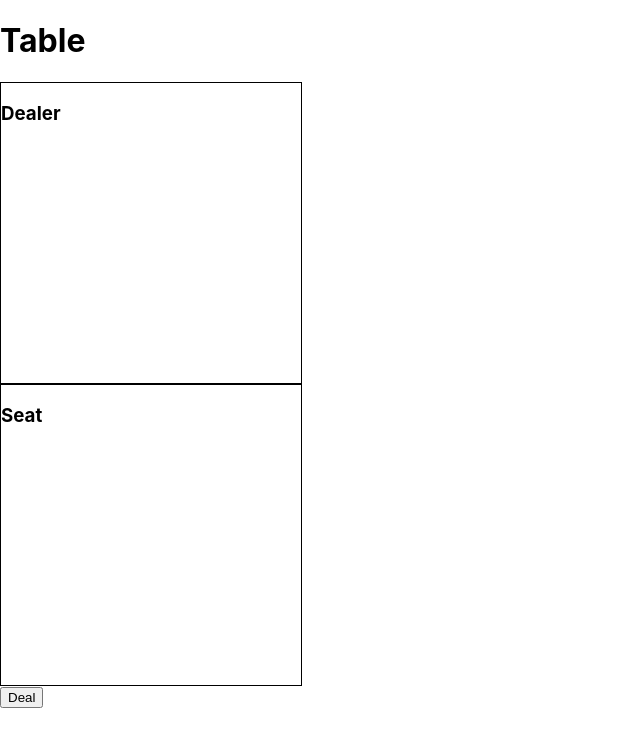
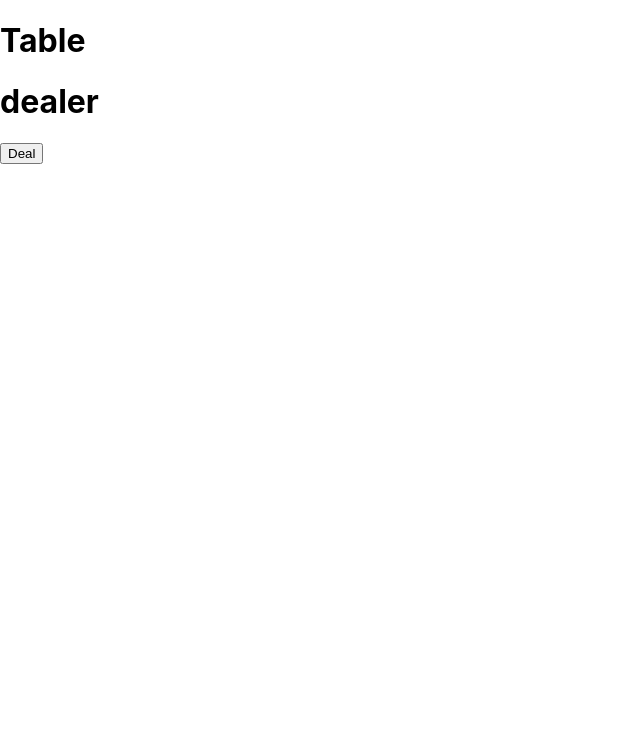
Before and after one commit to davidloesch1/BlackJack, a React (Create React App) app in the folder blackjack/: page / in a window 1280 px wide. Shown: the top 746 px of the page, without its empty margins (0-640 px from the left). Built offline with nearby package versions, Linux system fonts and the light colour scheme.

Commit message:
finally got the dealer hand to render

```diff
--- a/blackjack/src/components/Card.js
+++ b/blackjack/src/components/Card.js
@@ -2,11 +2,7 @@ import React, { Component } from 'react'
 
 export class Card extends Component {
     render() {
-        return (
-            <div>
-
-            </div>
-        )
+        return <img src={this.props.img} />
     }
 }
 
--- a/blackjack/src/components/Dealer.js
+++ b/blackjack/src/components/Dealer.js
@@ -1,14 +1,24 @@
 import React, { Component } from 'react'
+import Card from './Card'
 import './Dealer.css'
 
-export class Dealer extends Component {
-    render() {
-        return (
-            <div className="dealer-container">
-                <h3>Dealer</h3>
-            </div>
-        )
+function Dealer(props) {
+    console.log(props.dealer)
+    let cards
+    if(props.dealer.hand.length > 0){
+        cards = props.dealer.hand
+        cards = cards.map(el => {
+        return <Card img={el.image} />
+        })
     }
+
+
+    return(
+        <>
+            <h1>{props.dealer.seat}</h1>
+            { cards }
+        </>
+    )
 }
 
 export default Dealer
--- a/blackjack/src/components/Seat.js
+++ b/blackjack/src/components/Seat.js
@@ -2,7 +2,14 @@ import React, { Component } from 'react'
 import "./Seat.css"
 
 export class Seat extends Component {
+    constructor(props) {
+        super(props)
+        this.state={
+            card1: this.props.data
+        }
+    }
     render() {
+        console.log(this.props.data)
         return (
             <div className="seat-container">
                 <h3>Seat</h3>
--- a/blackjack/src/components/Table.js
+++ b/blackjack/src/components/Table.js
@@ -9,13 +9,62 @@ class Table extends Component {
     this.state = {
       url: "https://deckofcardsapi.com/api/deck/new/shuffle/?deck_count=6",
       table: [
-        { seat: 1, enabled: true, hand: [], total: 0, bet: 0, bust: false },
-        { seat: 2, enabled: false, hand: [], total: 0, bet: 0, bust: false },
-        { seat: 3, enabled: false, hand: [], total: 0, bet: 0, bust: false },
-        { seat: 4, enabled: true, hand: [], total: 0, bet: 0, bust: false },
-        { seat: 5, enabled: false, hand: [], total: 0, bet: 0, bust: false },
-        { seat: 6, enabled: false, hand: [], total: 0, bet: 0, bust: false },
-        { seat: 7, enabled: false, hand: [], total: 0, bet: 0, bust: false },
+        {
+          seat: "Seat 1",
+          enabled: true,
+          hand: [],
+          total: 0,
+          bet: 0,
+          bust: false
+        },
+        {
+          seat: "Seat 2",
+          enabled: false,
+          hand: [],
+          total: 0,
+          bet: 0,
+          bust: false
+        },
+        {
+          seat: "Seat 3",
+          enabled: false,
+          hand: [],
+          total: 0,
+          bet: 0,
+          bust: false
+        },
+        {
+          seat: "Seat 4",
+          enabled: true,
+          hand: [],
+          total: 0,
+          bet: 0,
+          bust: false
+        },
+        {
+          seat: "Seat 5",
+          enabled: false,
+          hand: [],
+          total: 0,
+          bet: 0,
+          bust: false
+        },
+        {
+          seat: "Seat 6",
+          enabled: false,
+          hand: [],
+          total: 0,
+          bet: 0,
+          bust: false
+        },
+        {
+          seat: "Seat 7",
+          enabled: false,
+          hand: [],
+          total: 0,
+          bet: 0,
+          bust: false
+        },
         {
           seat: "dealer",
           enabled: true,
@@ -26,7 +75,7 @@ class Table extends Component {
         }
       ],
       account: props.account,
-      deck_id: "iubvpk54vb1x",
+      deck_id: "3il18jm01pqg",
       cardsInPlay: [],
       deal: [],
       playerNum: 0,
@@ -36,7 +85,6 @@ class Table extends Component {
     };
     this.draw = this.draw.bind(this);
     this.deal = this.deal.bind(this);
-    // this.componentDidMount = this.componentDidMount.bind(this);
   }
   componentDidMount() {
     let i = 0;
@@ -49,74 +97,142 @@ class Table extends Component {
       playerNum: i
     });
   }
-//   deal() {
-//     let newDeal = this.state.deal.slice(0)
-//     let newTable = this.state.table.slice(0)
-//       let i = 0
-//       let mod = i % 8
-//       while (newDeal.length > 0) {
-//         if (newTable[mod].enabled === true) {
-//           newTable[mod].hand.push(newDeal.shift());
-//           // newTable[mod].hand.push(newDeal.shift());
-//         }
-//         console.log(mod)
-//         i++;
-//       }
-//   }
-//   draw() {
-//     //this api draws the amount of cards needed to deal the hand.
-//     let url =
-//       "https://deckofcardsapi.com/api/deck/" +
-//       this.state.deck_id +
-//       "/draw/?count=" +
-//       this.state.playerNum;
-//     fetch(url)
-//       .then(res => res.json())
-//       .then(res => {
-//         let newDeal = res.cards
-//         this.setState(
-//           {
-//             deal: newDeal,
-//           }
-//         );
-//       });
+
+  componentDidUpdate() {
+    if (this.state.deal.length > 0) {
+      this.deal();
+    }
+  }
+//   componentDidUpdate(prevProps) {
+//     if(this.state.table !== prevProps.table){
+//         let table = this.state.table.slice(0)
+
+//     } else if (this.state.deal.length > 0) {
+//         this.deal();
+//     }
+
 //   }
 
   deal() {
-
+    let deal = this.state.deal.slice(0);
+    let table = this.state.table.slice(0);
+    while (deal.length > 0) {
+      table.forEach(el => {
+        if (el.enabled === true) {
+          let newDeal = deal.splice(0, 2);
+          el.hand = newDeal;
+        }
+      });
+    }
+    this.setState({
+      deal: deal
+    });
   }
   draw() {
-      let numCards = this.state.playerNum * 2
-      let url = "https://deckofcardsapi.com/api/deck/" + this.state.deck_id + "/draw/?count=" + numCards
+    let numCards = this.state.playerNum * 2;
+    let url =
+      "https://deckofcardsapi.com/api/deck/" +
+      this.state.deck_id +
+      "/draw/?count=" +
+      numCards;
     fetch(url)
       .then(res => res.json())
       .then(res => {
-            this.setState((state) => {
-                let deal = res.cards
-                let remaining = res.remaining
-                console.log(state.cardsInPlay)
-                let cardsInPlay = state.cardsInPlay.concat(res.cards)
+        // console.log(res)
+        this.setState(state => {
+          let deal = res.cards;
+          let remaining = res.remaining;
+          let cardsInPlay = state.cardsInPlay.concat(res.cards);
           return {
             deal,
             remaining,
             cardsInPlay
-                }
-                // cardsInPlay: newCardsInPlay,
-                // deal: res.cards,
-                // remaining: res.remaining
-            })
-        })
+          };
+        });
+      });
   }
   render() {
+    let dealer = this.state.table.slice(0);
+    dealer = dealer.pop();
     return (
       <>
         <h1>Table</h1>
-        <Dealer />
-        <Seat seat={this.state.seats} />
+        <Dealer dealer={dealer} />
+        {/* { seats } */}
         <button onClick={() => this.draw()}>Deal</button>
       </>
     );
   }
 }
+// }
+// class Table extends Component {
+//   constructor(props) {
+//     super(props);
+//     this.state = {
+//       url: "https://deckofcardsapi.com/api/deck/new/shuffle/?deck_count=6",
+//       dealer: {
+//         seat: "dealer",
+//         enabled: true,
+//         hand: [],
+//         total: 0,
+//         bet: 0,
+//         bust: false
+//       },
+//       seats: {
+//         seat: "Seat 1",
+//         enabled: true,
+//         hand: [],
+//         total: 0,
+//         bet: 0,
+//         bust: false
+//       },
+//       account: props.account,
+//       deck_id: "hdcsdfmmf0o6"
+//     };
+//   }
 
-export default Table;
+//   dealerDraw() {
+//     let url =
+//       "https://deckofcardsapi.com/api/deck/" +
+//       this.state.deck_id +
+//       "/draw/?count=2";
+//       fetch(url)
+//         .then(res => res.json())
+//         .then(res => {
+//             console.log(res)
+//             let dealer = this.state.dealer
+//             dealer.hand = res.cards
+//             this.setState({
+//                 dealer: dealer
+//             })
+//         })
+//   }
+//   seatDraw() {
+//     let url =
+//       "https://deckofcardsapi.com/api/deck/" +
+//       this.state.deck_id +
+//       "/draw/?count=2";
+//       fetch(url)
+//         .then(res => res.json())
+//         .then(res => {
+//             console.log(res)
+//             let seat = this.state.seats
+//             seat.hand = res.cards
+//             this.setState({
+//                 seats: seat
+//             })
+//         })
+//   }
+//   render() {
+//     return (
+//         <>
+//         <button onClick={() => this.dealerDraw()}>Deal</button>
+//         <button onClick={() => this.seatDraw()}>Deal</button>
+
+
+//         </>
+
+//   )}
+// }
+
+export default Table
```
Lines whose indentation alone changed are shown as unchanged.
